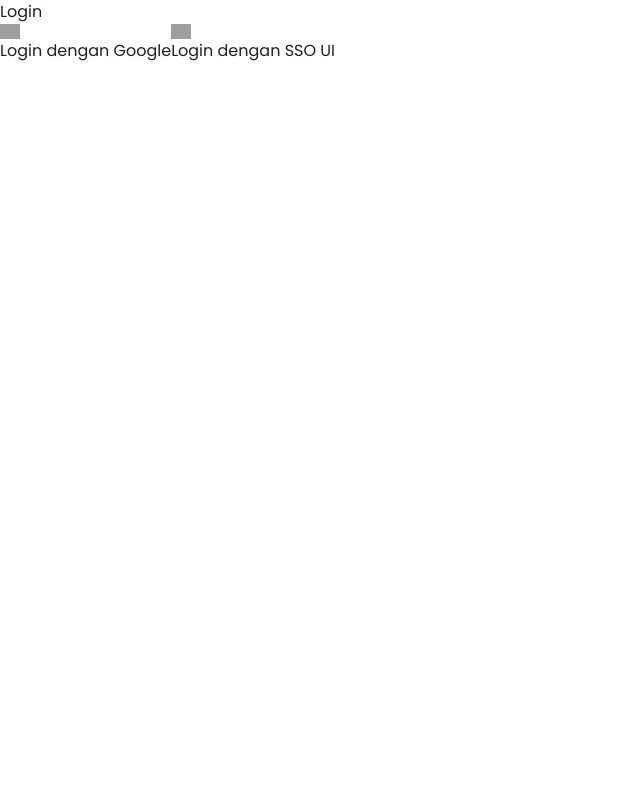
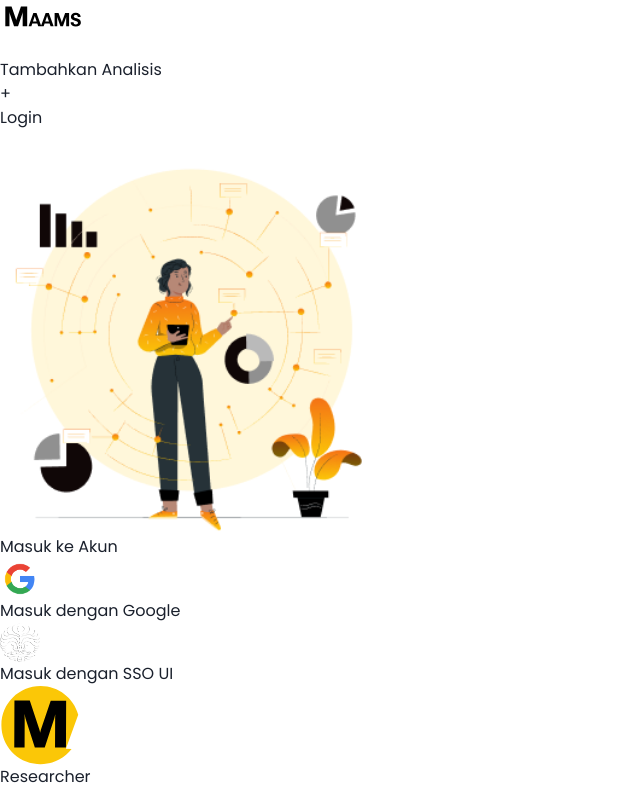
Before and after one commit to Kelompok-5-PPL-A/MAAMS-NG-FE, a Next.js app: page /login in a window 1280 px wide. Shown: the top 791 px of the page, without its empty margins (0-640 px from the left). Built offline with nearby package versions, Linux system fonts and the light colour scheme; no server answers; grey boxes are pictures that could not be loaded.

Commit message:
fix: delete duuplicate login page

```diff
--- a/src/pages/login.tsx
+++ /dev/null
@@ -1,43 +0,0 @@
-import React from 'react'
-import Image from 'next/image'
-
-const Login = () => {
-  const handleGoogleLogin = () => {
-    // Handle Google login
-  }
-
-  const handleSSOLogin = () => {
-    // Handle SSO login
-  }
-
-  return (
-    <div data-testid="login-page">
-      <div className="flex flex-col items-center justify-center min-h-screen py-2">
-        <div className="p-8 bg-white rounded-lg shadow-md">
-          <h1 className="mb-6 text-2xl font-bold text-center" data-testid="login-title">Login</h1>
-          <div className="space-y-4">
-            <button
-              data-testid="google-login-button"
-              onClick={handleGoogleLogin}
-              className="flex items-center justify-center w-full px-4 py-2 text-sm font-medium text-gray-700 bg-white border border-gray-300 rounded-md shadow-sm hover:bg-gray-50"
-            >
-              <Image src="/google-logo.png" alt="Google Logo" width={20} height={20} className="mr-2" />
-              Login dengan Google
-            </button>
-
-            <button
-              data-testid="sso-login-button"
-              onClick={handleSSOLogin}
-              className="flex items-center justify-center w-full px-4 py-2 mt-4 text-sm font-medium text-gray-700 bg-white border border-gray-300 rounded-md shadow-sm hover:bg-gray-50"
-            >
-              <Image src="/ui-logo.png" alt="UI Logo" width={20} height={20} className="mr-2" />
-              Login dengan SSO UI
-            </button>
-          </div>
-        </div>
-      </div>
-    </div>
-  )
-}
-
-export default Login
--- a/src/pages/login/index.tsx
+++ b/src/pages/login/index.tsx
@@ -51,14 +51,16 @@
 
   return (
     <MainLayout>
+      <div data-testid="login-page" className='flex flex-col items-center justify-center'>
         <Link href='/' className='mb-6 flex items-center justify-center'>
           <Image src={maams.src} width={386} height={386} alt='Maams Auth' priority />
         </Link>
         <div className='flex flex-col items-center justify-center'>
-        <h1 className='text-2xl font-bold'>Masuk ke Akun</h1>
+          <h1 data-testid="login-title" className='text-2xl font-bold'>Masuk ke Akun</h1>
         </div>
         <div className='flex flex-col items-center justify-center mt-5'>
           <button
+            data-testid="google-login-button"
             onClick={handleGoogleLogin}
             disabled={isLoading}
             className='md:flex md:gap-2 md:items-center md:justify-center block py-2 bg-yellow-500 text-black md:border-0 md:p-2 md:rounded-xl md:w-80'
@@ -68,6 +70,7 @@
           </button>
           <div className='flex flex-col items-center justify-center mt-4'>
             <button
+              data-testid="sso-login-button"
               onClick={handleSSOLogin}
               disabled={isLoading}
               className='md:flex md:gap-2 md:items-center md:justify-center block py-2 bg-yellow-500 text-black md:border-0 md:p-2 md:rounded-xl md:w-80'>
@@ -76,6 +79,7 @@
             </button>
           </div>
         </div>
+      </div>
     </MainLayout>
   );
 };
```
Also changed, not shown: 1 other file (tests, documents, lock files or other folders). Lines whose indentation alone changed are shown as unchanged.
